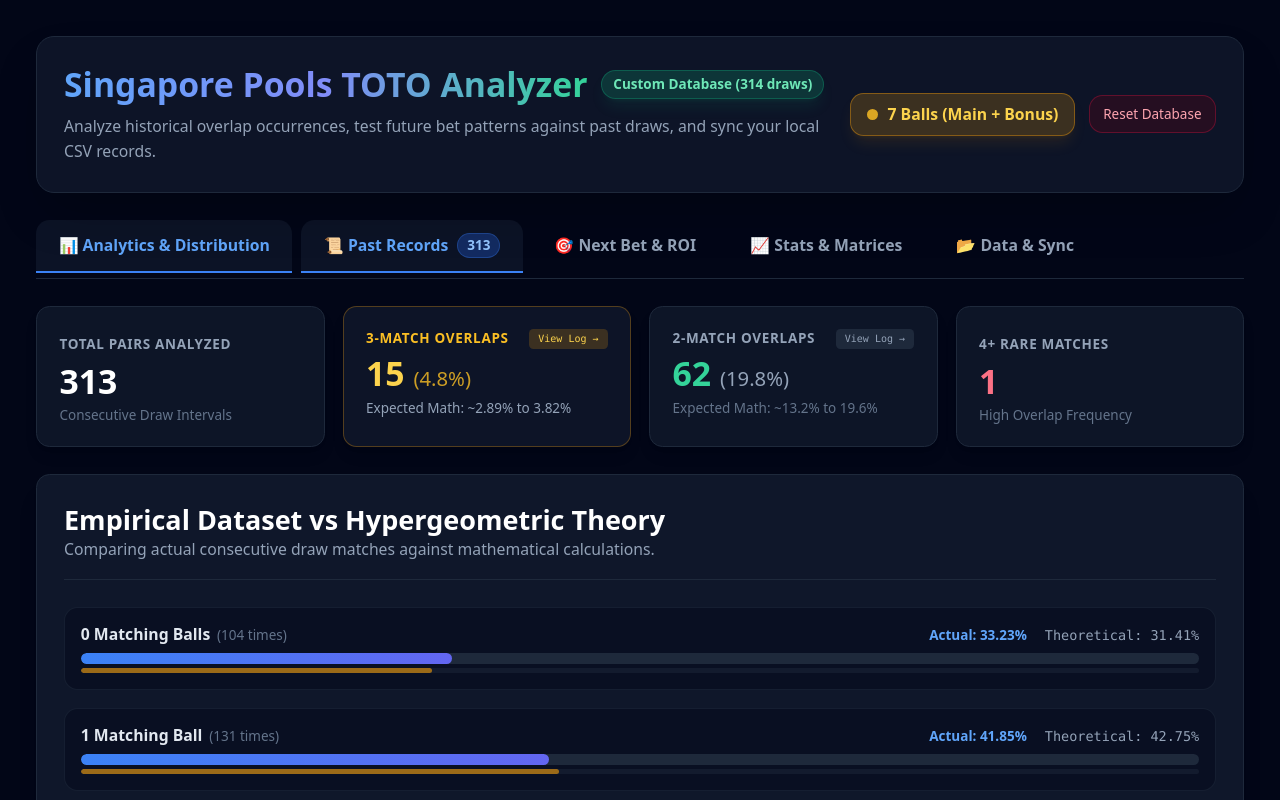
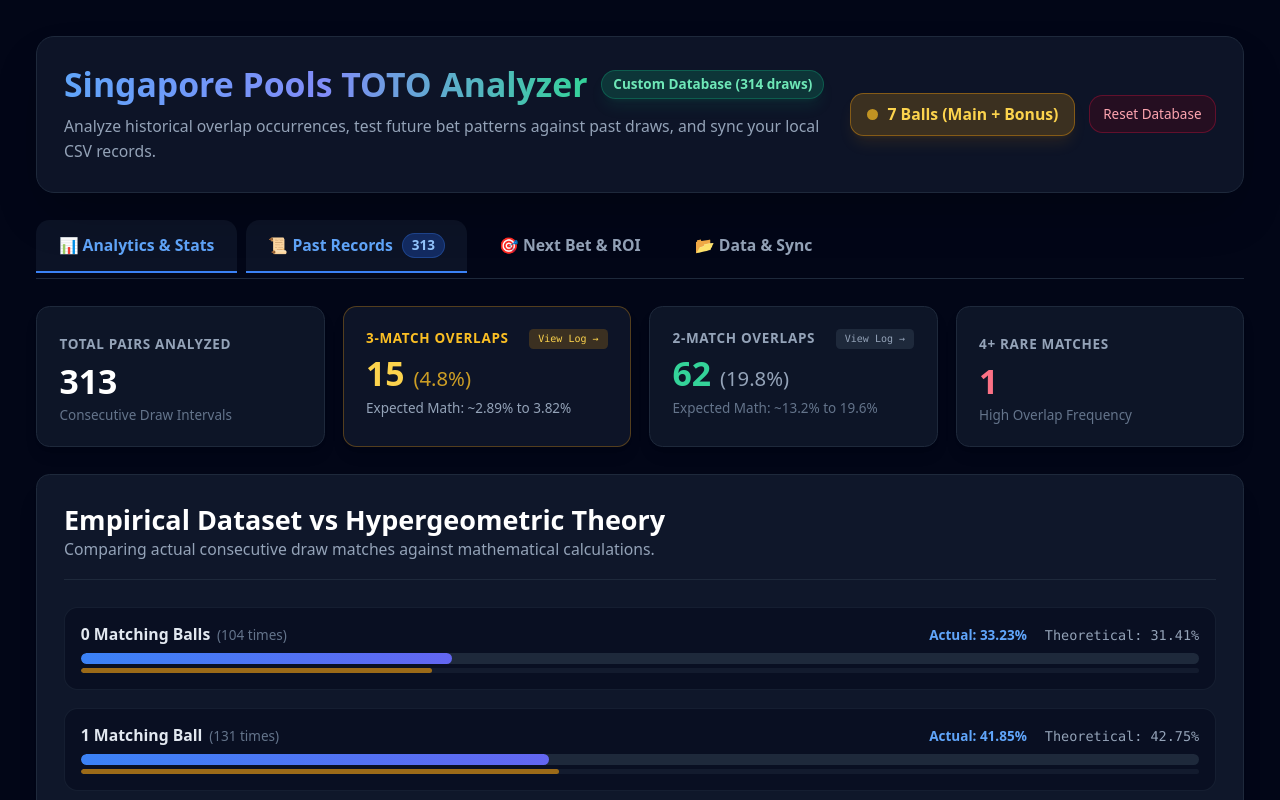
Before and after one commit to gelwuyl/toto-analyzer, a React (Vite) app: page / in a window 1280 px wide. Shown: the top 800 px of the page. Built offline with nearby package versions, Linux system fonts and the light colour scheme.

Commit message:
refactor: merge Stats&Matrices into Analytics tab (renamed Analytics & Stats), 4 tabs

```diff
--- a/src/TotoAnalyzer.jsx
+++ b/src/TotoAnalyzer.jsx
@@ -907,16 +907,13 @@
         {/* Tab Navigation */}
         <div className="flex border-b border-slate-800 gap-2 overflow-x-auto pb-1 scrollbar-none">
           <button onClick={() => setActiveTab('overview')} className={`px-5 py-3 font-semibold text-sm rounded-t-xl transition-all border-b-2 flex items-center gap-2 whitespace-nowrap ${activeTab === 'overview' ? 'border-blue-500 text-blue-400 bg-slate-900/80' : 'border-transparent text-slate-400 hover:text-slate-200 hover:bg-slate-900/40'}`}>
-            📊 Analytics & Distribution
+            📊 Analytics & Stats
           </button>
           <button onClick={() => setActiveTab('history')} className={`px-5 py-3 font-semibold text-sm rounded-t-xl transition-all border-b-2 flex items-center gap-2 whitespace-nowrap ${activeTab === 'overview' ? 'border-blue-500 text-blue-400 bg-slate-900/80' : 'border-transparent text-slate-400 hover:text-slate-200 hover:bg-slate-900/40'}`}>
             📜 Past Records {datasetStats.total > 0 && <span className="bg-blue-600/30 text-blue-300 text-xs px-2 py-0.5 rounded-full border border-blue-500/30">{datasetStats.total}</span>}
           </button>
           <button onClick={() => setActiveTab('planner')} className={`px-5 py-3 font-semibold text-sm rounded-t-xl transition-all border-b-2 flex items-center gap-2 whitespace-nowrap ${activeTab === 'planner' ? 'border-blue-500 text-blue-400 bg-slate-900/80' : 'border-transparent text-slate-400 hover:text-slate-200 hover:bg-slate-900/40'}`}>
             🎯 Next Bet & ROI
-          </button>
-          <button onClick={() => setActiveTab('stats')} className={`px-5 py-3 font-semibold text-sm rounded-t-xl transition-all border-b-2 flex items-center gap-2 whitespace-nowrap ${activeTab === 'stats' ? 'border-fuchsia-500 text-fuchsia-400 bg-slate-900/80' : 'border-transparent text-slate-400 hover:text-slate-200 hover:bg-slate-900/40'}`}>
-            📈 Stats & Matrices
           </button>
           <button onClick={() => setActiveTab('data')} className={`px-5 py-3 font-semibold text-sm rounded-t-xl transition-all border-b-2 flex items-center gap-2 whitespace-nowrap ${activeTab === 'data' ? 'border-amber-500 text-amber-400 bg-slate-900/80' : 'border-transparent text-slate-400 hover:text-slate-200 hover:bg-slate-900/40'}`}>
             📂 Data & Sync
@@ -1291,8 +1288,8 @@
           </div>
         )}
 
-        {/* TAB 4: Stats & Matrices */}
-        {activeTab === 'stats' && (
+        {/* TAB 4 (moved): Stats & Matrices */}
+        {activeTab === 'overview' && (
           <div className="space-y-8 animate-in fade-in duration-300">
             {/* Frequency Heatmap Section */}
             <div className="bg-slate-900 border border-slate-800 rounded-xl p-6 shadow-xl">
```
